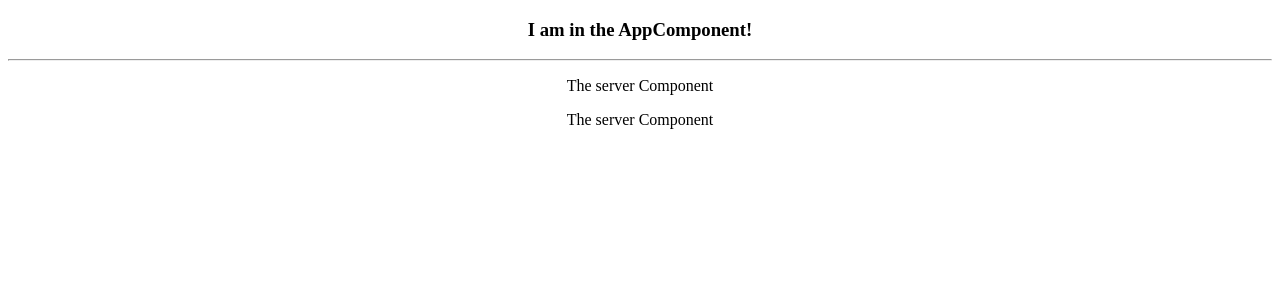
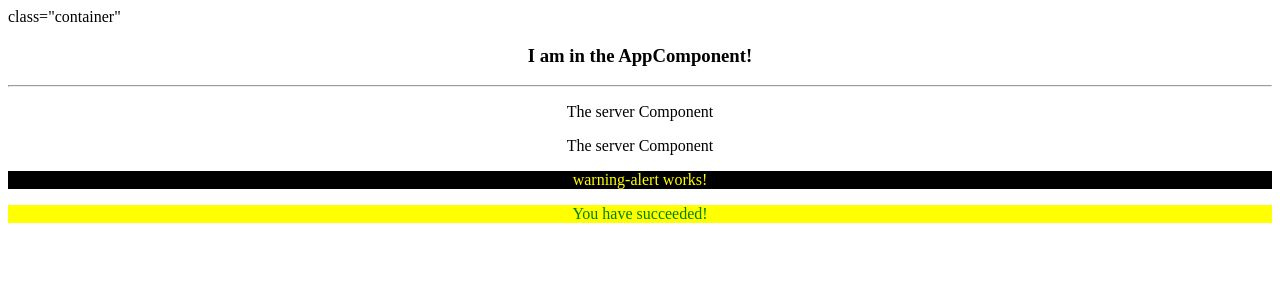
Before and after one commit to hillaryskye/angular7-app, an Angular app: page / in a window 1280 px wide. Shown: the top 300 px of the page. Built offline with nearby package versions, Linux system fonts and the light colour scheme.

Commit message:
Added warning-alert and success-alert components

```diff
--- a/src/app/app.component.css
+++ b/src/app/app.component.css
@@ -0,0 +1,3 @@
+h3 {
+    color: darkblue;
+}
--- a/src/app/app.component.html
+++ b/src/app/app.component.html
@@ -1,5 +1,12 @@
 <!--The content below is only a placeholder and can be replaced.-->
+<div> class="container"
+  <div class="row">
+    <div class="col-xs-12"></div>
+  </div>
+</div>
 <div style="text-align:center">
 <H3>I am in the AppComponent!</H3>
 <hr>
 <app-servers></app-servers>
+<app-warning-alert></app-warning-alert>
+<app-success-alert></app-success-alert>
--- a/src/app/app.component.ts
+++ b/src/app/app.component.ts
@@ -3,7 +3,7 @@ import { Component } from '@angular/core';
 @Component({
   selector: 'app-root',
   templateUrl: './app.component.html',
-  styleUrls: ['./app.component.css']
+  styles: ['./app.component.css']
 })
 export class AppComponent {
 }
--- a/src/app/servers/servers.component.css
+++ b/src/app/servers/servers.component.css
@@ -1,3 +1,4 @@
 p {
+    margin: 10px;
     color: red;
 }
--- /dev/null
+++ b/src/app/success-alert/success-alert.component.css
@@ -0,0 +1,8 @@
+.success {
+    color: green;
+    background: yellow;
+}
+.center {
+    text-align: center;
+    background: blue;
+}
--- /dev/null
+++ b/src/app/success-alert/success-alert.component.html
@@ -0,0 +1,3 @@
+<div class="center">
+    <p class="success">You have succeeded!</p>
+</div>
--- /dev/null
+++ b/src/app/warning-alert/warning-alert.component.css
@@ -0,0 +1,4 @@
+.alert {
+    color: yellow;
+    background: black;
+}
--- /dev/null
+++ b/src/app/warning-alert/warning-alert.component.html
@@ -0,0 +1,3 @@
+<p class="alert">
+  warning-alert works!
+</p>
--- /dev/null
+++ b/src/app/warning-alert/warning-alert.component.ts
@@ -0,0 +1,15 @@
+import { Component, OnInit } from '@angular/core';
+
+@Component({
+  selector: 'app-warning-alert',
+  templateUrl: './warning-alert.component.html',
+  styleUrls: ['./warning-alert.component.css']
+})
+export class WarningAlertComponent implements OnInit {
+
+  constructor() { }
+
+  ngOnInit() {
+  }
+
+}
```
Also changed, not shown: src/app/app.module.ts (+5 -2 lines), src/app/success-alert/success-alert.component.ts (added, +9 -0 lines), 1 other file (tests, documents, lock files or other folders).
